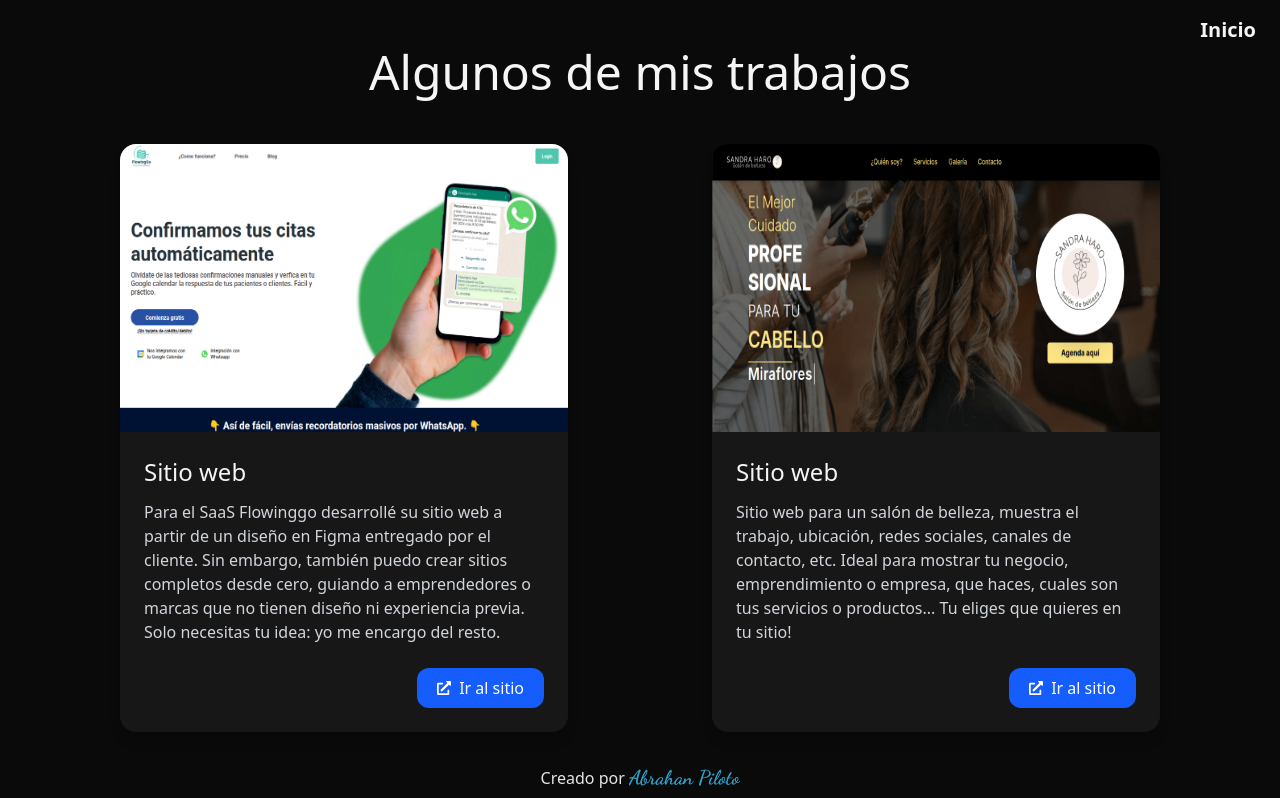
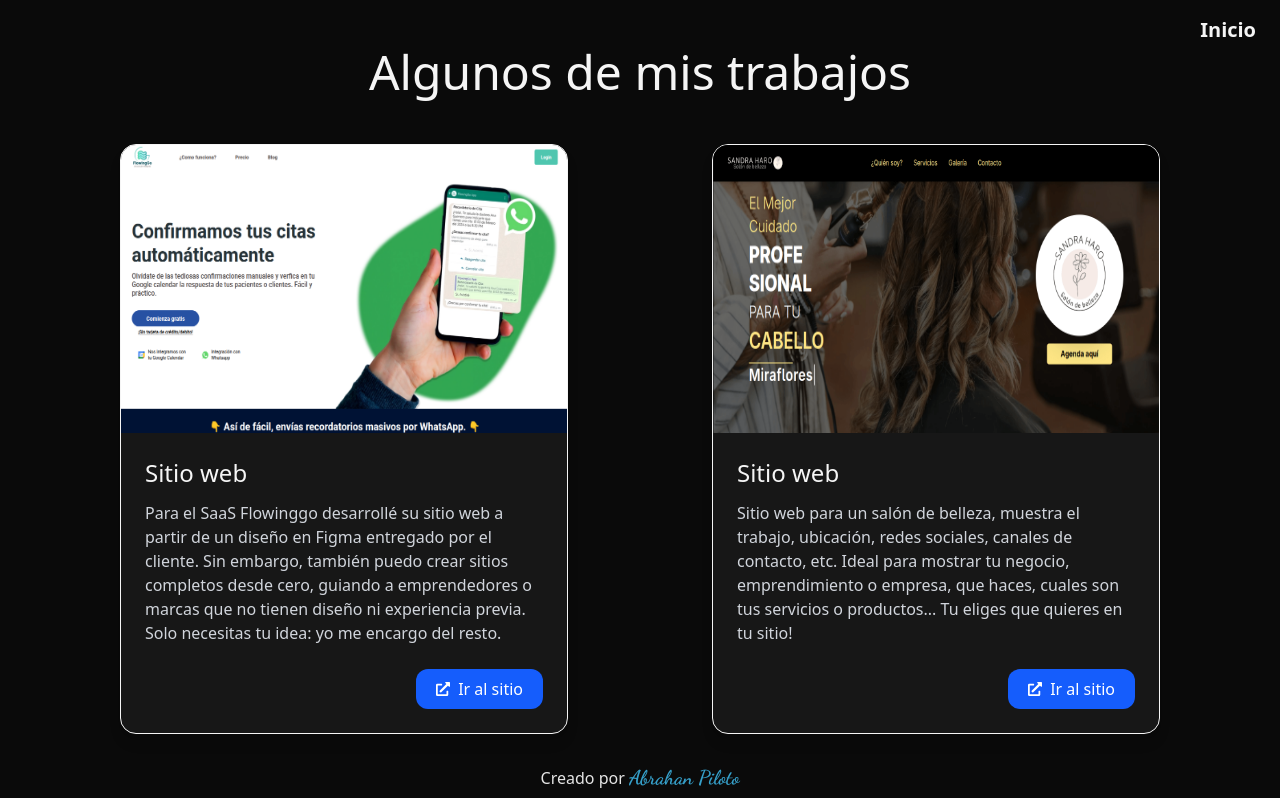
Before and after one commit to Abrahanpiloto/new-portfolio, a React (Vite) app: page /proyectos in a window 1280 px wide. Shown: the top 798 px of the page. Built offline with nearby package versions, Linux system fonts and the light colour scheme.

Commit message:
se agrego bordes al card trabajos

```diff
--- a/src/components/Card2.jsx
+++ b/src/components/Card2.jsx
@@ -4,7 +4,7 @@ import { MdConstruction } from "react-icons/md";
 
 const Card = ({ image, title, description, link, ad }) => {
   return (
-    <div className="bg-white dark:bg-neutral-900 shadow-lg rounded-2xl overflow-hidden flex flex-col transition-transform hover:scale-[1.02] max-w-md w-full">
+    <div className="bg-white dark:bg-neutral-900 shadow-lg rounded-2xl overflow-hidden flex flex-col transition-transform hover:scale-[1.02] max-w-md w-full border-1">
       {/* Imagen */}
       <div className="w-full h-56 sm:h-64 md:h-72">
         <img
```
